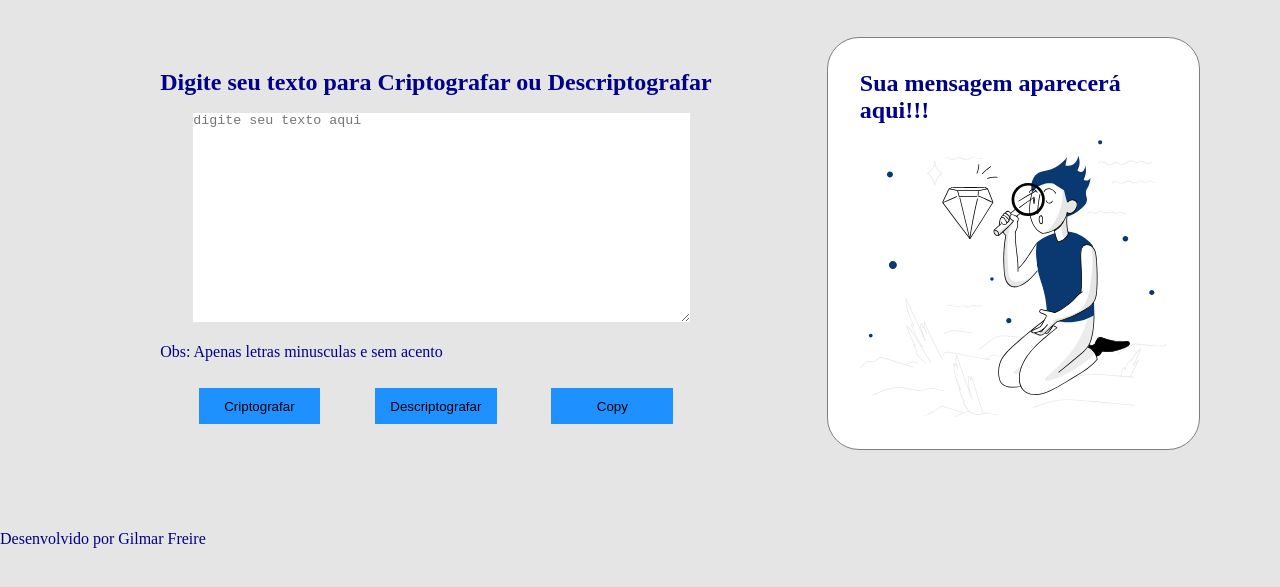
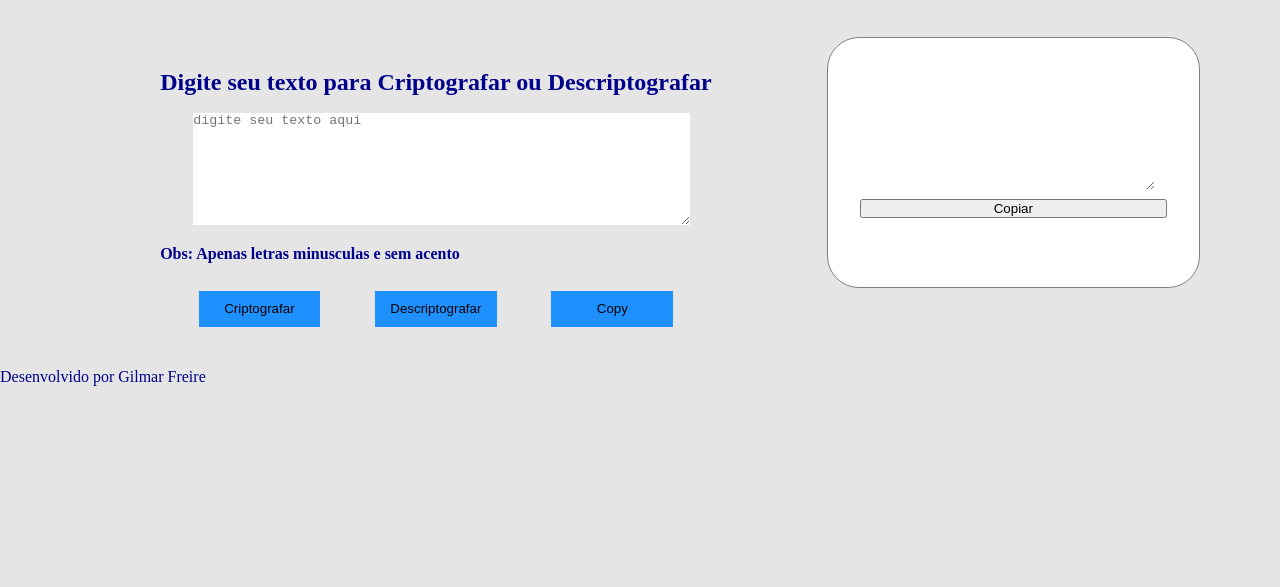
Before and after one commit to GilmarFreire/secret-message, a plain HTML site: page index.html in a window 1280 px wide. Both pictures are taken after a click on the button "Criptografar". Shown: the part 91-678 px from the top of the page. Drawn offline with Linux system fonts and the light colour scheme.

Commit message:
Correção da função de querySelector

```diff
--- a/app.js
+++ b/app.js
@@ -0,0 +1,18 @@
+var inputText = document.querySelector("#text-area-input");
+var outInput_text = document.querySelector("#exit_messages2");
+
+function teste(){
+
+
+   // outInput_text.value = inputText.value
+    // inputText.value=""
+
+    var texto = inputText.value;
+    inputText.value=""
+
+    document.getElementById('exit_messages2').innerHTML = '<textarea readonly id="text-area-input">' + texto +
+  '</textarea>' + '<button class="btn-copiar" id="copiar" onclick="copiar()">Copiar</button>'
+
+
+
+  }
--- a/index.html
+++ b/index.html
@@ -14,27 +14,28 @@
     <main class="main-container">
         <section class="text_input">
             <h2>Digite seu texto para Criptografar ou Descriptografar</h2>
-            <textarea placeholder="Digite seu texto aqui" id="text-area-input"></textarea>
-            <p><span>Obs: Apenas letras minusculas e sem acento</span></p>
-
+            <textarea type="text" id="text-area-input" placeholder="Digite seu texto aqui"></textarea>
+            <h4>Obs: Apenas letras minusculas e sem acento</h4>
             <div class="action-button">
-                <button class="action-button-btn">Criptografar</button>
+                <button onclick="teste()" class="action-button-btn">Criptografar</button>
                 <button class="action-button-btn">Descriptografar</button>
                 <button class="action-button-btn">Copy</button>
             </div>
-
         </section>
 
-        <section class="exit_messages">
+        <div id="exit_messages2" class="exit_messages">
             <h2>Sua mensagem aparecerá aqui!!!</h2>
+
             <img class="picture_src-output" src="./assets/picture_src.svg" alt="picture_src">
 
-        </section>
+        </div>
 
     </main>
     <footer>
         <p>Desenvolvido por Gilmar Freire</p>
     </footer>
 
+    <script src="app.js"></script>
+
 </body>
 </html>
```
